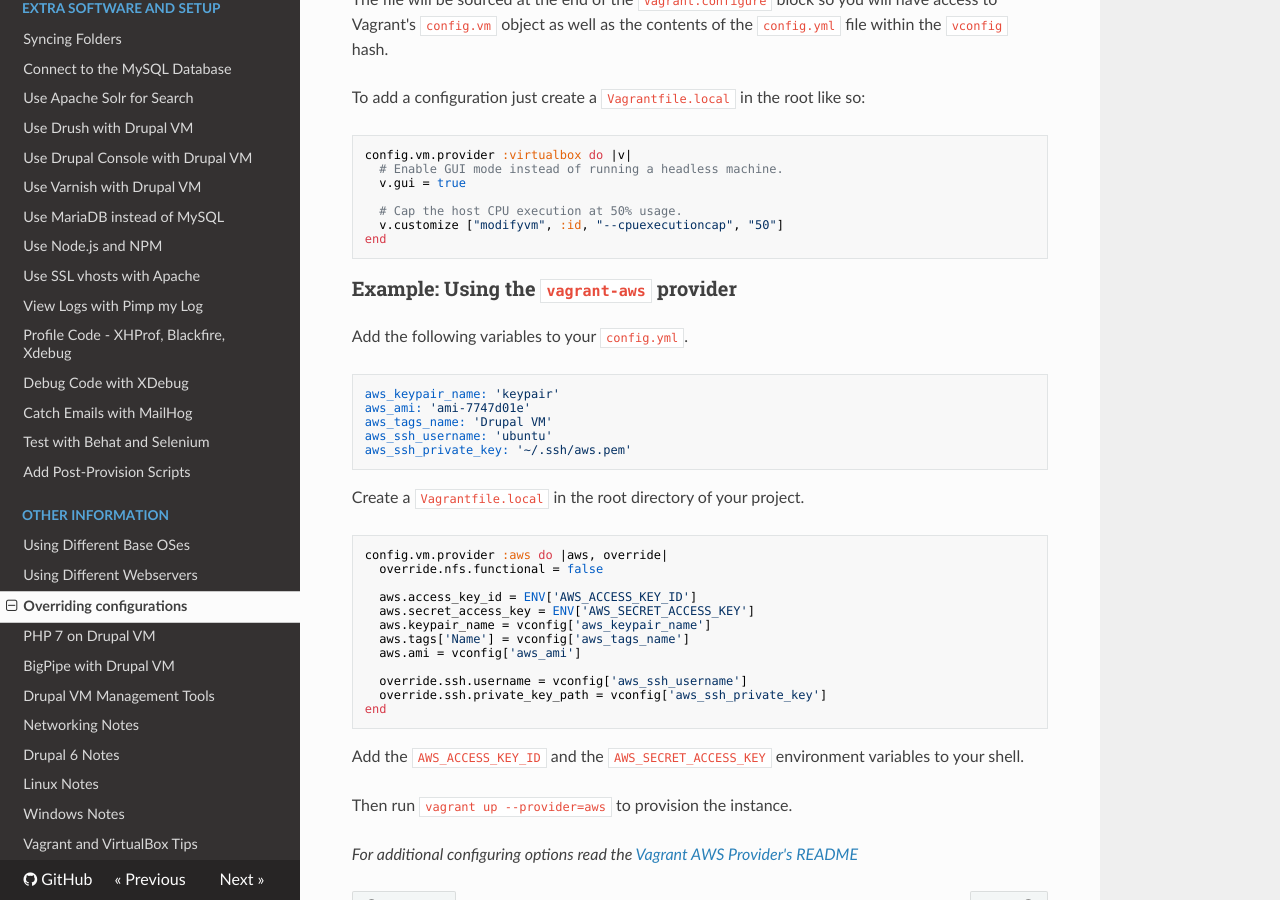
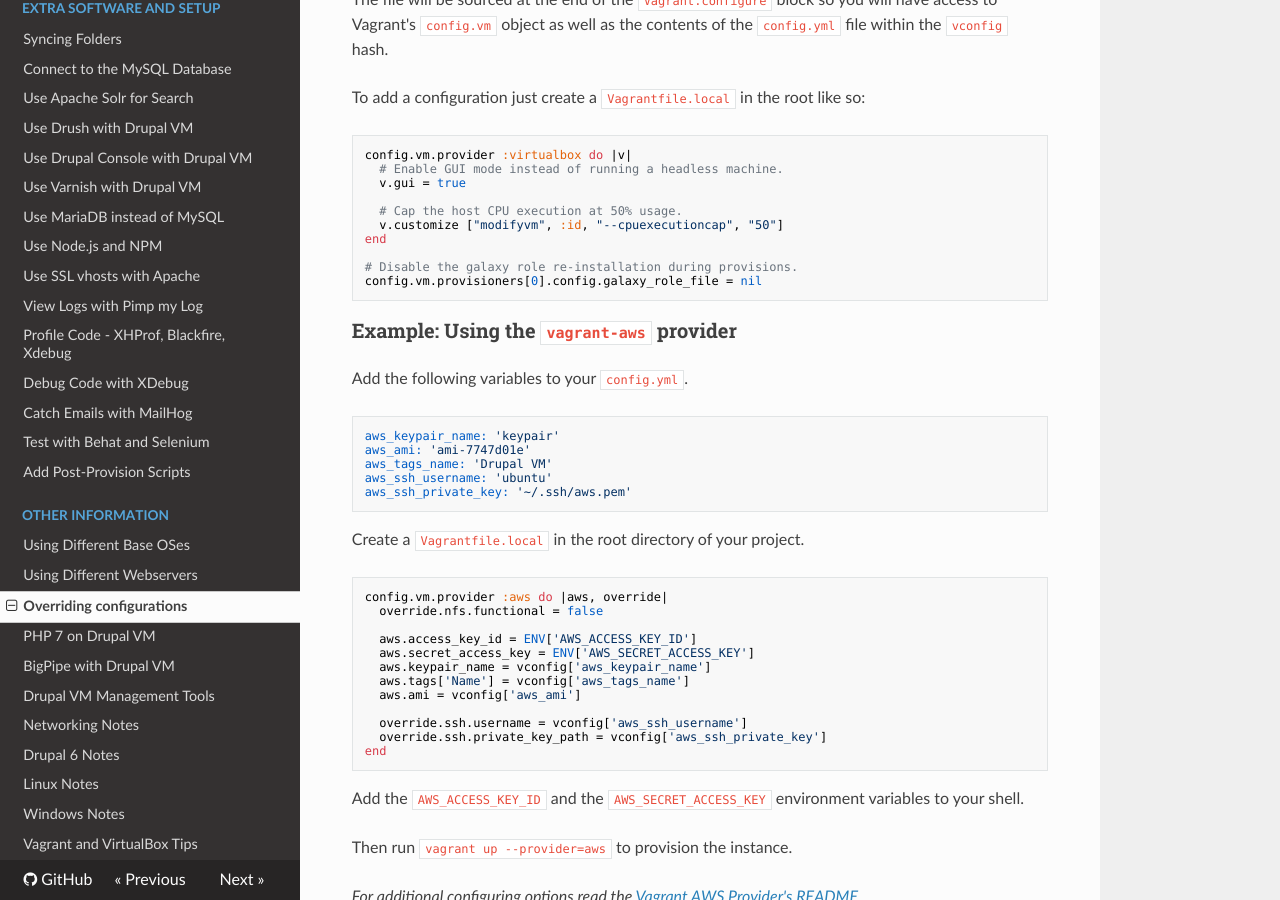
Before and after one commit to geerlingguy/drupal-vm, an MkDocs documentation site: the page built from docs/other/overriding-configurations.md, in a window 1280 px wide and 900 px high, scrolled down 794 px. Built offline with MkDocs 1.6.1, drawn with Linux system fonts in a browser that asks for light colours; nearby versions of some CDN libraries; old or Windows-style settings are respelled for this version of MkDocs.

Commit message:
Followup #608: Automate ansible-galaxy install step

````diff
--- a/docs/other/overriding-configurations.md
+++ b/docs/other/overriding-configurations.md
@@ -35,6 +35,9 @@ config.vm.provider :virtualbox do |v|
   # Cap the host CPU execution at 50% usage.
   v.customize ["modifyvm", :id, "--cpuexecutioncap", "50"]
 end
+
+# Disable the galaxy role re-installation during provisions.
+config.vm.provisioners[0].config.galaxy_role_file = nil
 ```
 
 ### Example: Using the `vagrant-aws` provider
````
Also changed, not shown: README.md (+2 -4 lines), docs/other/php-7.md (+0 -2 lines), 1 other file.
